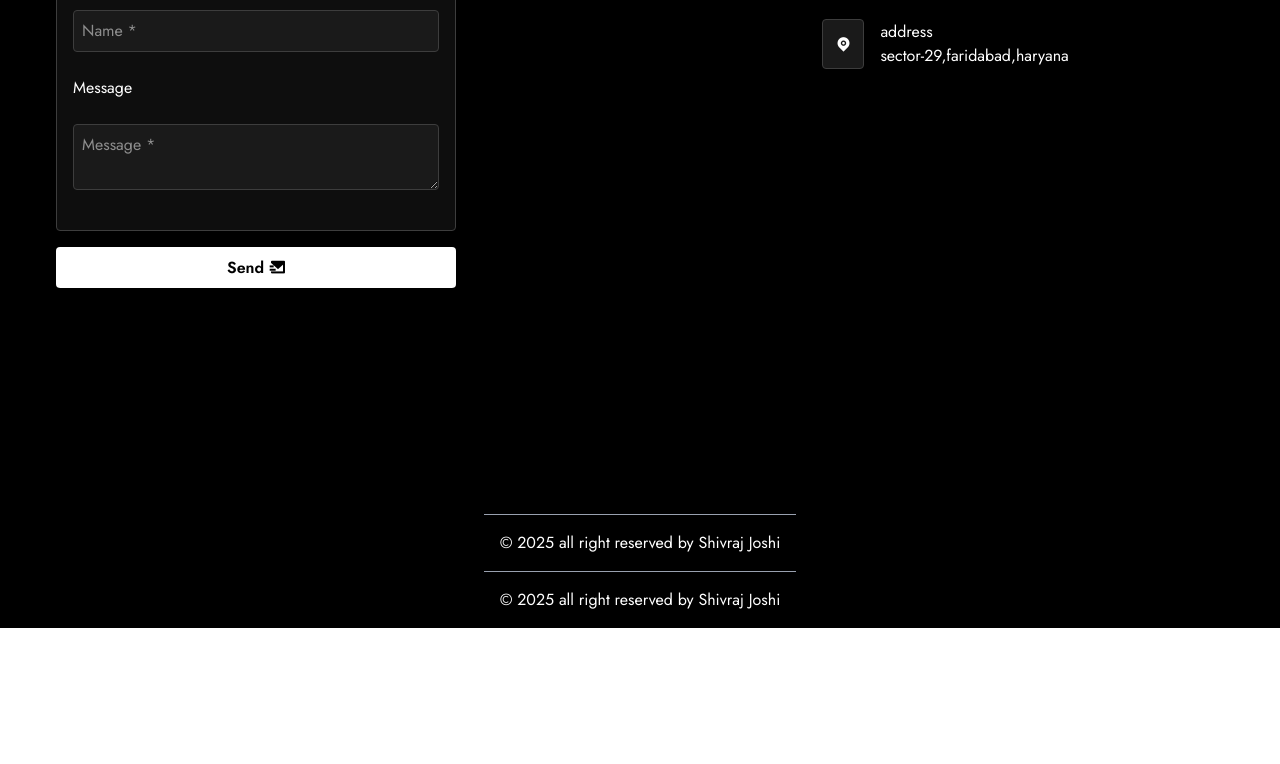
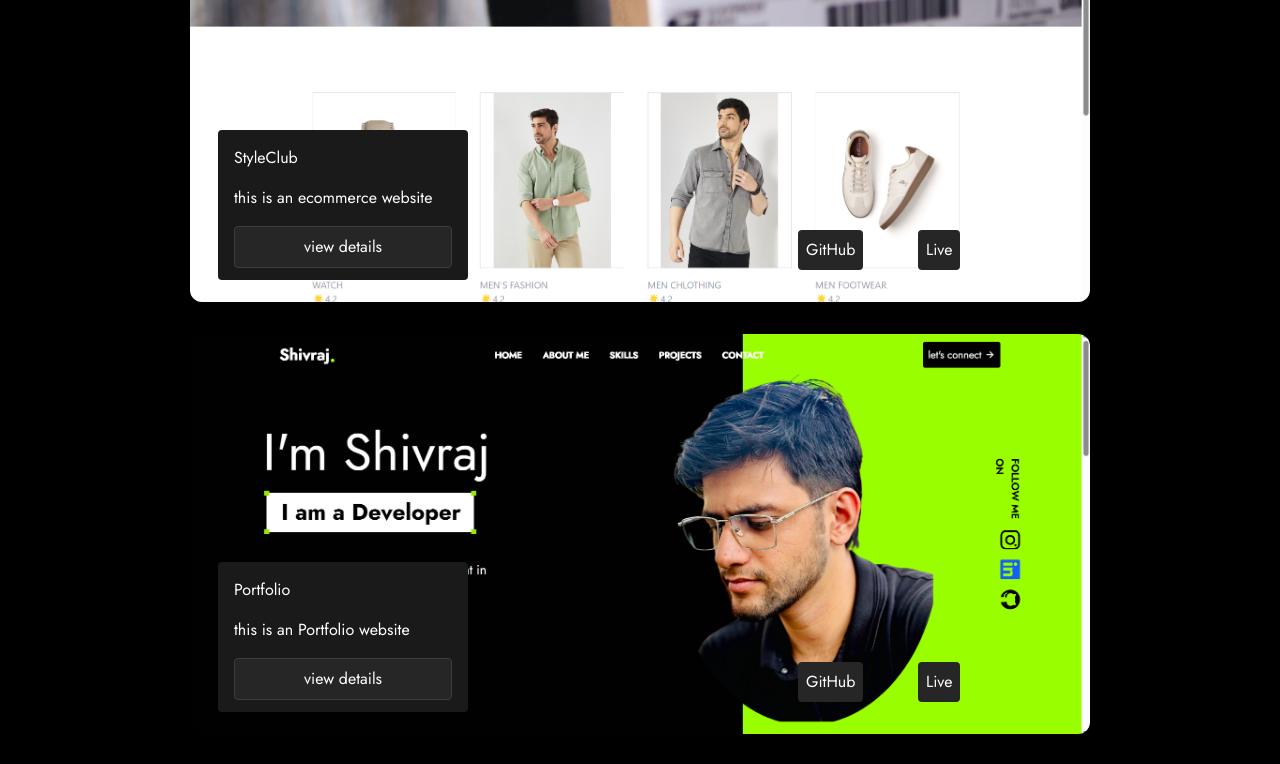
Before and after one commit to Shivraj-Joshi/portfolio, a React (Vite) app: page / in a window 1280 px wide. Shown: the part 2000-2764 px from the top of the page. Before the commit the page ends 2628 px from the top, so only its background shows below. Built offline with nearby package versions, Linux system fonts and the light colour scheme.

Commit message:
projects page complete

```diff
--- a/src/Components/Data.jsx
+++ b/src/Components/Data.jsx
@@ -1,5 +1,6 @@
 import React from "react";
 import image from "../assets/ecom.png";
+import image2 from "../assets/portfolio.png";
 export const ProjectData = [
   {
     id: 1,
@@ -9,4 +10,20 @@ export const ProjectData = [
     github: "https://github.com/Shivraj-Joshi/styleClub",
     live: "https://style-club-eight.vercel.app/",
   },
+  {
+    id: 2,
+    title: "Portfolio",
+    description: "this is an Portfolio website ",
+    image: image2,
+    github: "https://github.com/Shivraj-Joshi/portfolio",
+    live: "https://style-club-eight.vercel.app/",
+  },
+  {
+    id: 3,
+    title: "Portfolio",
+    description: "this is an Portfolio website ",
+    image: image2,
+    github: "https://github.com/Shivraj-Joshi/portfollio",
+    live: "https://style-club-eight.vercel.app/",
+  },
 ];
--- a/src/Pages/Home.jsx
+++ b/src/Pages/Home.jsx
@@ -4,6 +4,7 @@ import HeroSection from "../Components/HeroSection";
 import Footer from "../Components/Footer";
 import Contact from "./Contact";
 import Skills from "./Skills";
+import Projects from "./Projects";
 
 const Home = () => {
   return (
@@ -11,8 +12,9 @@ const Home = () => {
       <Navbar />
       <HeroSection />
       <Skills />
+      <Projects />
       <Contact />
-      <Footer />
+      {/* <Footer /> */}
     </div>
   );
 };
--- a/src/Pages/Projects.jsx
+++ b/src/Pages/Projects.jsx
@@ -1,30 +1,48 @@
 import React from "react";
 import Layout from "../Components/Layout/Layout";
 import image from "../assets/ecom.png";
+import { FaArrowRight } from "react-icons/fa";
 import { ProjectData } from "../Components/Data";
 const Projects = () => {
   return (
     <Layout>
-      <div className="bg-black md:h-screen flex flex-col items-center justify-center ">
-        <div className="title text-white text-[40px] font-semibold mt-20 md:mt-20  h-[60px] uppercase">
+      <div className="bg-black   flex flex-col items-center justify-center gap-8 p-4">
+        <div className="title text-white text-[40px]  font-semibold mt-20 md:mt-20  h-[60px] uppercase ">
           projects
         </div>
         {ProjectData.map((project) => (
-          <div key={ProjectData.id}>
-            <div className="absolute  md:h-[200px] md:w-[280px] bg-[#262526] rounded-xl  bottom-5 left-70 p-4 flex flex-col gap-2">
-              <h2 className="text-white font-semibold ">{project.title}</h2>
-              <p className="text-white ">{project.description}</p>
-              <button className="bg-[#1a1a1a] text-white p-2 border border-[#3d3d3d] rounded">
-                Project Details
+          <div
+            key={project.id}
+            className=" h-[300px] w-[350px] md:h-[400px] md:w-[900px] rounded-xl overflow-hidden p-2 "
+            style={{
+              backgroundImage: `url(${project.image})`,
+              backgroundSize: "cover",
+              backgroundPosition: "center",
+            }}
+          >
+            <div className=" absolute mt-10 ml-10 md:mt-55 md:ml-5 bg-[#1a1a1a] h-[150px] w-[250px] rounded p-4 flex flex-col gap-4">
+              <h2 className="text-white">{project.title}</h2>
+              <p className="text-white">{project.description}</p>
+              <button className="bg-[#252625] text-white rounded p-2 border border-[#3d3d3d]">
+                view details
               </button>
             </div>
-            <div className="realtive md:h-[500px] md:w-[900px] bg-white rounded-xl overflow-hidden">
-              <img
-                src={project.image}
-                alt="ecommerce project"
-                className="object-cover"
-              />
-            </div>
+            <a
+              href={project.github}
+              target="_blank"
+              rel="noopener noreferrer"
+              className=" absolute mt-55 ml-20 md:mt-80 md:ml-150 bg-[#252625] text-white hover:bg-white hover:border hover:border-black hover:text-black cursor-pointer  rounded p-2"
+            >
+              GitHub
+            </a>
+            <a
+              href={project.live}
+              target="_blank"
+              rel="noopener noreferrer"
+              className=" absolute mt-55 ml-50 md:mt-80 md:ml-180 bg-[#252625] text-white hover:bg-white hover:border hover:border-black hover:text-black cursor-pointer rounded p-2 "
+            >
+              Live
+            </a>
           </div>
         ))}
       </div>
```
Also changed, not shown: src/assets/portfolio.png (added).
